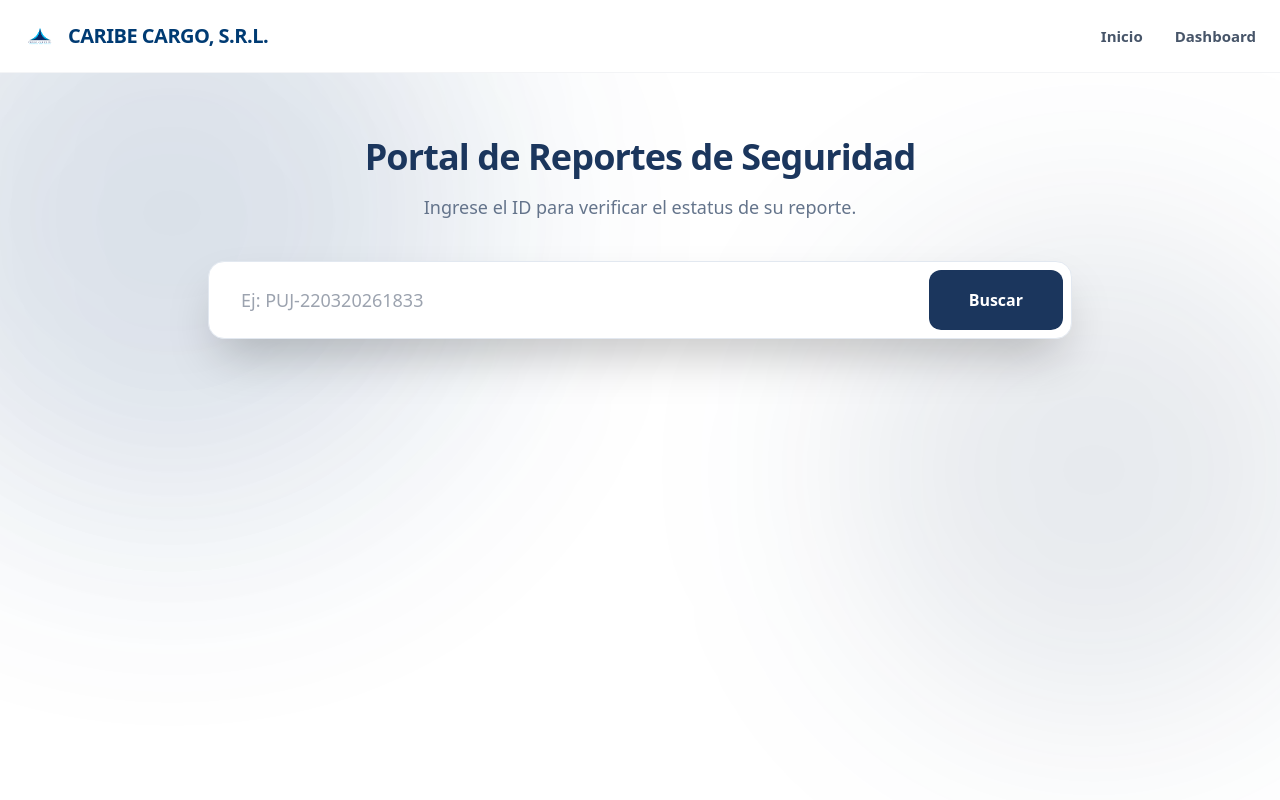
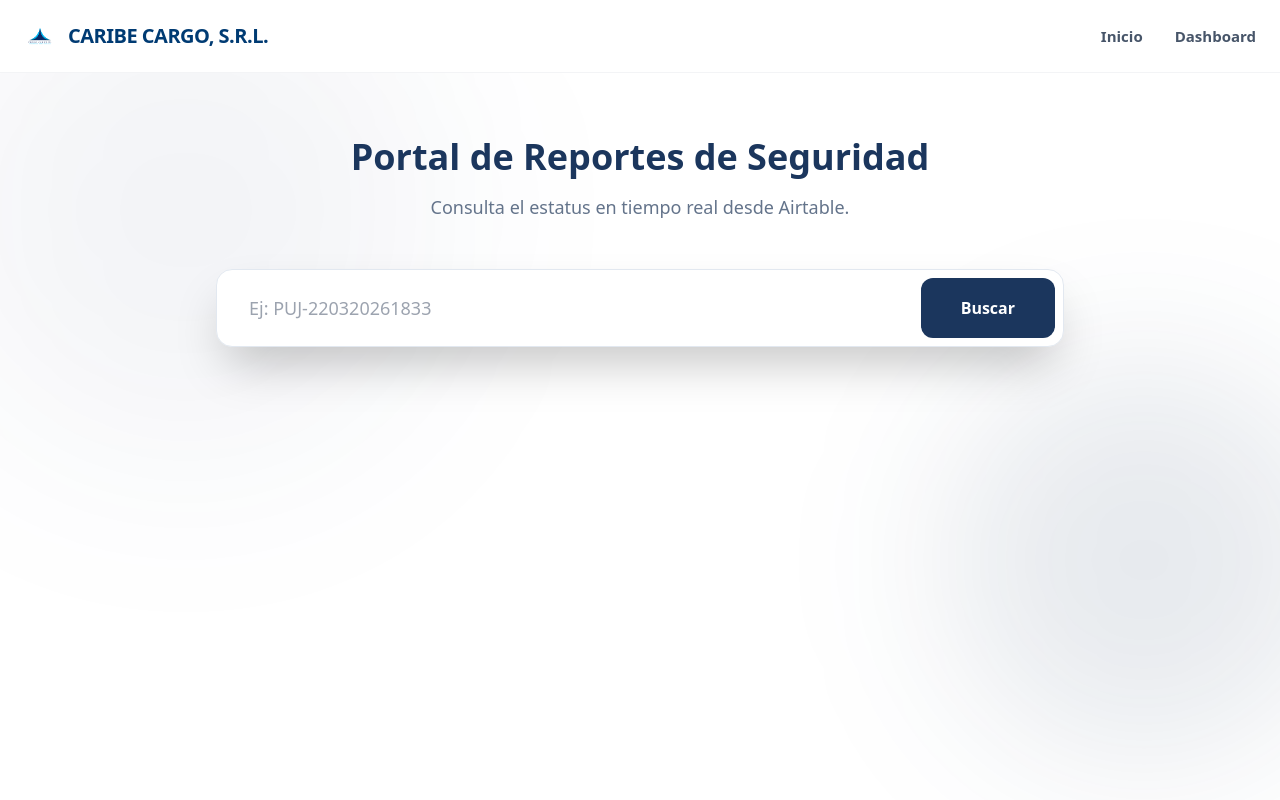
Before and after one commit to safetycaribecargo/caribe-cargo-portal, a Next.js app: page / in a window 1280 px wide. Shown: the top 800 px of the page. Built offline with nearby package versions, Linux system fonts and the light colour scheme.

Commit message:
Update page.tsx

```diff
--- a/app/page.tsx
+++ b/app/page.tsx
@@ -1,7 +1,6 @@
 'use client';
 
 import { useState } from 'react';
-import Image from 'next/image';
 
 export default function Home() {
   const [busqueda, setBusqueda] = useState('');
@@ -18,7 +17,7 @@ export default function Home() {
     try {
       const res = await fetch(`/api/buscar?id=${busqueda}`);
       const data = await res.json();
-      if (!res.ok) throw new Error(data.error || 'No se encontró el reporte');
+      if (!res.ok) throw new Error(data.error);
       setResultado(data);
     } catch (err: any) {
       setError(err.message);
@@ -28,20 +27,20 @@ export default function Home() {
   };
 
   return (
-    <div className="relative min-h-screen font-sans">
-      {/* FONDO DIFUMINADO */}
+    <div className="relative min-h-screen bg-white">
+      {/* Fondo difuminado atractivo */}
       <div className="fixed inset-0 z-0 overflow-hidden pointer-events-none">
-        <div className="absolute top-[-10%] left-[-10%] w-[600px] h-[600px] rounded-full bg-[#1B365D]/5 blur-[120px]" />
-        <div className="absolute bottom-[10%] right-[-5%] w-[500px] h-[500px] rounded-full bg-[#1B365D]/10 blur-[100px]" />
+        <div className="absolute top-[-5%] left-[-5%] w-[500px] h-[500px] rounded-full bg-[#1B365D]/5 blur-[100px]" />
+        <div className="absolute bottom-[5%] right-[-5%] w-[400px] h-[400px] rounded-full bg-[#1B365D]/10 blur-[80px]" />
       </div>
 
-      <div className="relative z-10 max-w-4xl mx-auto px-4 pt-16 pb-20">
-        <div className="text-center mb-10">
-          <h1 className="text-4xl font-extrabold text-[#1B365D] mb-4 tracking-tight">Portal de Reportes de Seguridad</h1>
-          <p className="text-slate-500 text-lg">Ingrese el ID para verificar el estatus de su reporte.</p>
+      <div className="relative z-10 max-w-4xl mx-auto px-6 pt-16 pb-20">
+        <div className="text-center mb-12">
+          <h1 className="text-4xl font-black text-[#1B365D] mb-4">Portal de Reportes de Seguridad</h1>
+          <p className="text-slate-500 text-lg">Consulta el estatus en tiempo real desde Airtable.</p>
         </div>
 
-        {/* BUSCADOR */}
+        {/* Buscador */}
         <div className="flex mb-10 shadow-2xl rounded-2xl overflow-hidden border border-slate-200 bg-white p-2">
           <input
             type="text"
@@ -54,56 +53,47 @@ export default function Home() {
           <button
             onClick={manejarBusqueda}
             disabled={cargando}
-            className="bg-[#1B365D] text-white px-10 py-4 font-bold rounded-xl hover:bg-[#132846] transition-all disabled:opacity-50"
+            className="bg-[#1B365D] text-white px-10 py-4 font-bold rounded-xl hover:bg-[#132846] transition-all"
           >
             {cargando ? 'Buscando...' : 'Buscar'}
           </button>
         </div>
 
-        {error && (
-          <div className="p-4 mb-8 bg-red-50 text-red-600 border border-red-100 rounded-2xl text-center font-medium animate-in fade-in zoom-in duration-300">
-            {error}
-          </div>
-        )}
+        {error && <div className="p-4 mb-8 bg-red-50 text-red-600 border border-red-100 rounded-2xl text-center">{error}</div>}
 
-        {/* RESULTADO DETALLADO */}
         {resultado && (
-          <div className="bg-white/90 backdrop-blur-xl border border-slate-200 rounded-3xl shadow-2xl p-8 animate-in fade-in slide-in-from-bottom-8 duration-500">
-            <div className="flex flex-wrap justify-between items-center mb-8 gap-4 border-b border-slate-100 pb-6">
+          <div className="bg-white/90 backdrop-blur-md border border-slate-200 rounded-3xl shadow-2xl p-8 animate-in fade-in slide-in-from-bottom-4 duration-500">
+            <div className="flex justify-between items-center mb-8 border-b pb-6">
               <div>
                 <h3 className="text-2xl font-black text-[#1B365D]">Detalles del Reporte</h3>
                 <p className="text-slate-400 font-mono text-sm">{resultado['ID del reporte']}</p>
               </div>
-              <span className={`px-6 py-2 rounded-full text-sm font-black uppercase tracking-widest ${resultado['Estado Inbox'] === 'Resuelto' ? 'bg-green-100 text-green-700' : 'bg-amber-100 text-amber-700'}`}>
-                {resultado['Estado Inbox'] || 'Pendiente'}
+              <span className="px-5 py-2 bg-[#1B365D]/10 text-[#1B365D] rounded-full text-xs font-black uppercase tracking-widest">
+                {resultado['Estado Inbox'] || 'Recibido'}
               </span>
             </div>
 
             <div className="grid grid-cols-1 md:grid-cols-2 gap-10">
               <div className="space-y-6">
                 <div>
-                  <label className="block text-[10px] font-black text-slate-400 uppercase mb-1 tracking-widest">Estación y Área</label>
+                  <label className="block text-[10px] font-black text-slate-400 uppercase tracking-widest mb-1">Ubicación</label>
                   <p className="text-slate-800 font-bold">{resultado['Estación']} - {resultado['Area de Suceso']}</p>
                 </div>
                 <div>
-                  <label className="block text-[10px] font-black text-slate-400 uppercase mb-1 tracking-widest">Fecha de Ingreso</label>
-                  <p className="text-slate-800 font-bold">{resultado['Fecha de ingreso del reporte']}</p>
-                </div>
-                <div>
-                  <label className="block text-[10px] font-black text-slate-400 uppercase mb-1 tracking-widest">Descripción</label>
+                  <label className="block text-[10px] font-black text-slate-400 uppercase tracking-widest mb-1">Descripción del Suceso</label>
                   <p className="text-slate-600 leading-relaxed italic">"{resultado['Descripción del Suceso']}"</p>
                 </div>
               </div>
 
-              {/* SECCIÓN DE EVIDENCIAS */}
+              {/* Visualización de Evidencias (Fotos de Airtable) */}
               <div>
-                <label className="block text-[10px] font-black text-slate-400 uppercase mb-3 tracking-widest">Evidencias Adjuntas</label>
+                <label className="block text-[10px] font-black text-slate-400 uppercase tracking-widest mb-3">Evidencias Adjuntas</label>
                 <div className="grid grid-cols-2 gap-3">
                   {resultado['Evidencias']?.map((img: any, i: number) => (
-                    <div key={i} className="relative aspect-square rounded-xl overflow-hidden border border-slate-100 shadow-sm group">
+                    <a key={i} href={img.url} target="_blank" rel="noreferrer" className="relative aspect-square rounded-xl overflow-hidden border border-slate-100 group">
                       <img src={img.url} alt="Evidencia" className="object-cover w-full h-full transition-transform group-hover:scale-110" />
-                    </div>
-                  )) || <p className="text-slate-400 text-xs italic">No hay imágenes adjuntas</p>}
+                    </a>
+                  )) || <p className="text-slate-400 text-xs italic">Sin evidencias.</p>}
                 </div>
               </div>
             </div>
```
